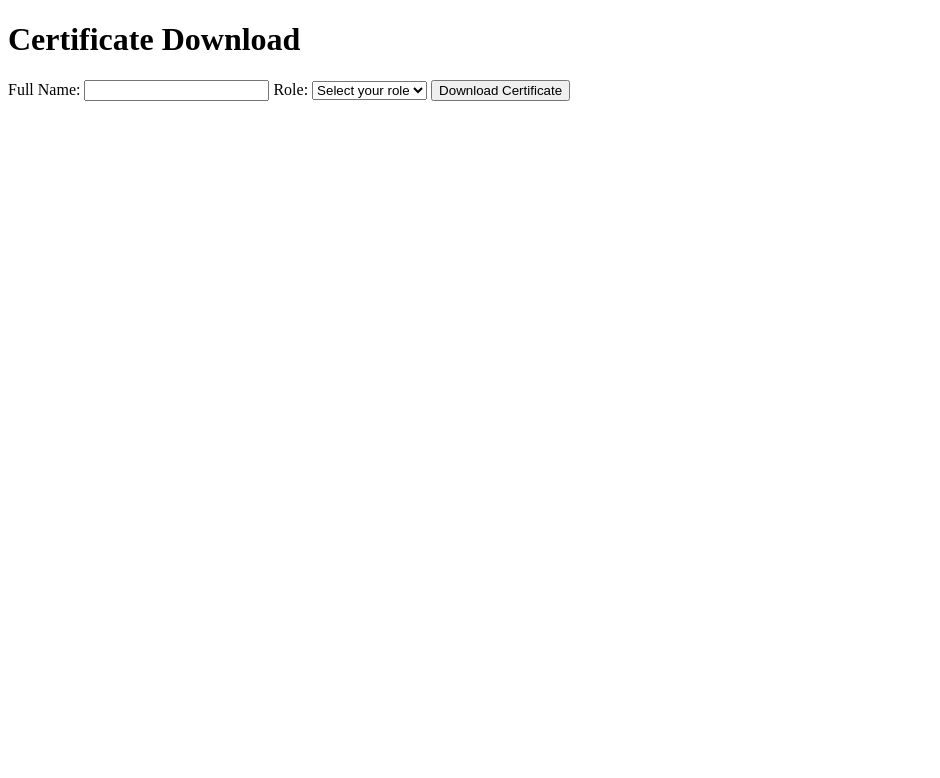
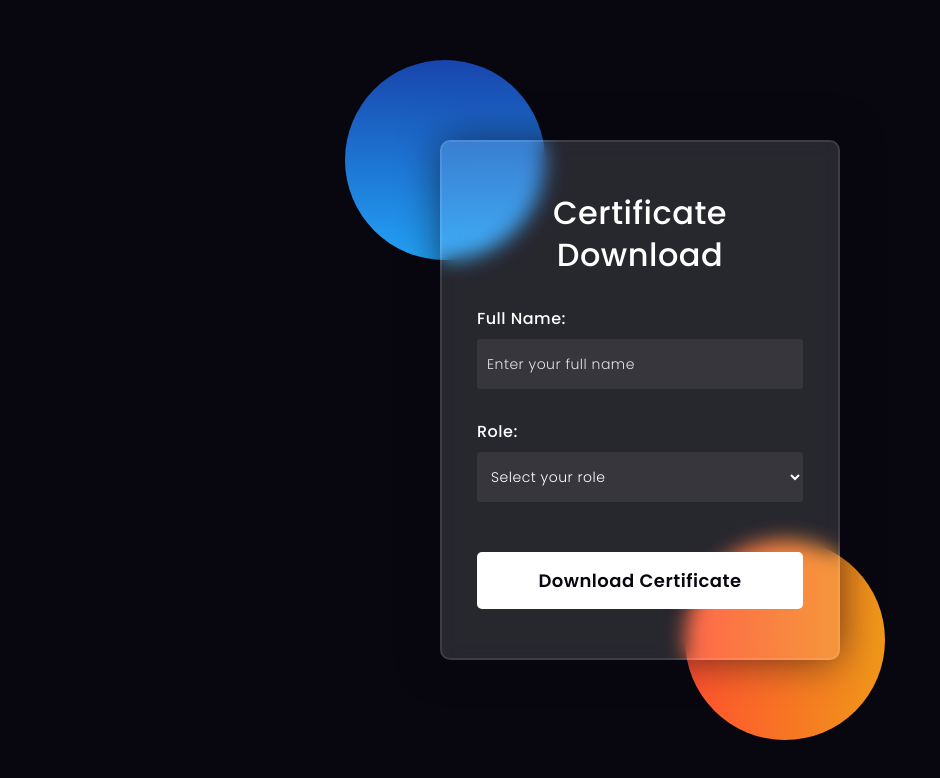
Before and after one commit to TojanHorse/farewell-DCA, a plain HTML site: page cert.html in a window 1280 px wide. Shown: the whole page, without its empty margins (0-940 px from the left). Drawn offline with Linux system fonts and the light colour scheme.

Commit message:
certificate panel fixed

```diff
--- a/cert.html
+++ b/cert.html
@@ -1,28 +1,156 @@
 <!DOCTYPE html>
 <html lang="en">
 <head>
-    <meta charset="UTF-8">
-    <meta name="viewport" content="width=device-width, initial-scale=1.0">
-    <title>Certificate Download</title>
-    <link rel="stylesheet" href="styles.css">
+    <title>Certificate Generator</title>
+    <link rel="preconnect" href="https://fonts.gstatic.com">
+    <link rel="stylesheet" href="https://cdnjs.cloudflare.com/ajax/libs/font-awesome/5.15.4/css/all.min.css">
+    <link href="https://fonts.googleapis.com/css2?family=Poppins:wght@300;500;600&display=swap" rel="stylesheet">
+    <!--Stylesheet-->
+    <style media="screen">
+        *,
+        *:before,
+        *:after {
+            padding: 0;
+            margin: 0;
+            box-sizing: border-box;
+        }
+        body {
+            background-color: #080710;
+        }
+        .background {
+            width: 430px;
+            height: 520px;
+            position: absolute;
+            transform: translate(-50%, -50%);
+            left: 50%;
+            top: 50%;
+        }
+        .background .shape {
+            height: 200px;
+            width: 200px;
+            position: absolute;
+            border-radius: 50%;
+        }
+        .shape:first-child {
+            background: linear-gradient(
+                #1845ad,
+                #23a2f6
+            );
+            left: -80px;
+            top: -80px;
+        }
+        .shape:last-child {
+            background: linear-gradient(
+                to right,
+                #ff512f,
+                #f09819
+            );
+            right: -30px;
+            bottom: -80px;
+        }
+        form {
+            height: 520px;
+            width: 400px;
+            background-color: rgba(255,255,255,0.13);
+            position: absolute;
+            transform: translate(-50%, -50%);
+            top: 50%;
+            left: 50%;
+            border-radius: 10px;
+            backdrop-filter: blur(10px);
+            border: 2px solid rgba(255,255,255,0.1);
+            box-shadow: 0 0 40px rgba(8,7,16,0.6);
+            padding: 50px 35px;
+        }
+        form * {
+            font-family: 'Poppins', sans-serif;
+            color: #ffffff;
+            letter-spacing: 0.5px;
+            outline: none;
+            border: none;
+        }
+        form h3 {
+            font-size: 32px;
+            font-weight: 500;
+            line-height: 42px;
+            text-align: center;
+        }
+        label {
+            display: block;
+            margin-top: 30px;
+            font-size: 16px;
+            font-weight: 500;
+        }
+        input, select {
+            display: block;
+            height: 50px;
+            width: 100%;
+            background-color: rgba(255,255,255,0.07);
+            border-radius: 3px;
+            padding: 0 10px;
+            margin-top: 8px;
+            font-size: 14px;
+            font-weight: 300;
+        }
+        select option[disabled] {
+            color: #e5e5e5;
+        }
+        ::placeholder {
+            color: #e5e5e5;
+        }
+        button {
+            margin-top: 50px;
+            width: 100%;
+            background-color: #ffffff;
+            color: #080710;
+            padding: 15px 0;
+            font-size: 18px;
+            font-weight: 600;
+            border-radius: 5px;
+            cursor: pointer;
+        }
+        .social {
+            margin-top: 30px;
+            display: flex;
+        }
+        .social div {
+            background: red;
+            width: 150px;
+            border-radius: 3px;
+            padding: 5px 10px 10px 5px;
+            background-color: rgba(255,255,255,0.27);
+            color: #eaf0fb;
+            text-align: center;
+        }
+        .social div:hover {
+            background-color: rgba(255,255,255,0.47);
+        }
+        .social .fb {
+            margin-left: 25px;
+        }
+        .social i {
+            margin-right: 4px;
+        }
+    </style>
 </head>
 <body>
-    <div class="container">
-        <h1>Certificate Download</h1>
+    <div class="background">
+        <div class="shape"></div>
+        <div class="shape"></div>
+    </div>
     <form id="certificateForm">
+        <h3>Certificate Download</h3>
         <label for="fullName">Full Name:</label>
-            <input type="text" id="fullName" name="fullName" required>
+        <input type="text" id="fullName" name="fullName" placeholder="Enter your full name" required>
 
         <label for="role">Role:</label>
         <select id="role" name="role" required>
-                <option value="">Select your role</option>
+            <option value="" disabled selected>Select your role</option>
             <option value="volunteer">Volunteer</option>
             <option value="organizer">Organizer</option>
         </select>
-
         <button type="button" onclick="checkAndDownload()">Download Certificate</button>
     </form>
-    </div>
     <script src="script.js"></script>
 </body>
 </html>
--- a/style.css
+++ /dev/null
@@ -1,43 +0,0 @@
-body {
-  font-family: Arial, sans-serif;
-  background-color: #0c3bf7;
-  display: flex;
-  justify-content: center;
-  align-items: center;
-  height: 100vh;
-  margin: 0;
-}
-
-.container {
-  background: #0834f8;
-  padding: 20px;
-  border-radius: 5px;
-  box-shadow: 0 2px 10px rgba(0, 0, 0, 0.1);
-}
-
-h1 {
-  margin-bottom: 20px;
-}
-
-label {
-  display: block;
-  margin-bottom: 5px;
-}
-
-input, select, button {
-  width: 100%;
-  padding: 10px;
-  margin-bottom: 10px;
-  border: 1px solid #ccc;
-  border-radius: 5px;
-}
-
-button {
-  background-color: #28a745;
-  color: #fff;
-  cursor: pointer;
-}
-
-button:hover {
-  background-color: #218838;
-}
```
Lines whose indentation alone changed are shown as unchanged.
